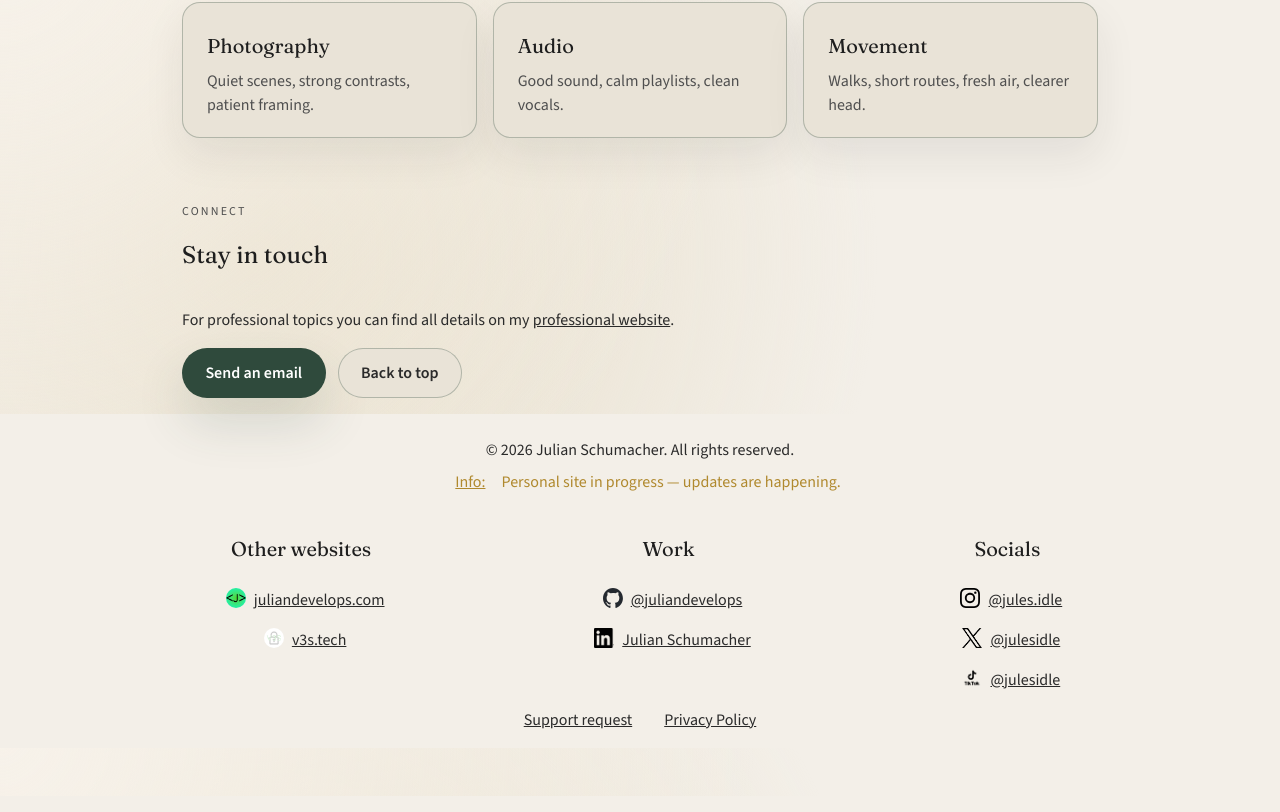
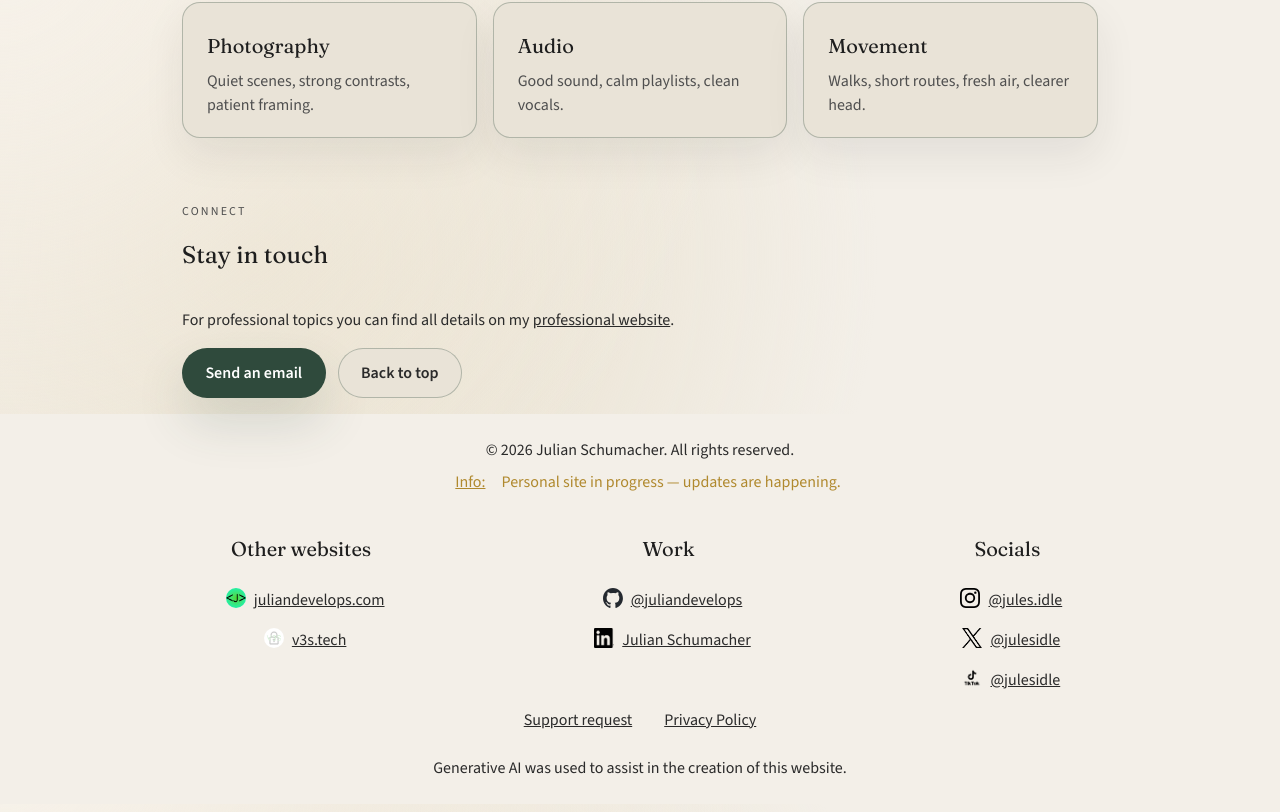
Before and after one commit to juliandevelops/Personal-Website, a Next.js app in the folder personal-website/: page / in a window 1280 px wide. Shown: the part 1665-2477 px from the top of the page. Built offline with nearby package versions, Linux system fonts and the light colour scheme; no server answers.

Commit message:
Add AI disclaimer in footer

```diff
--- a/personal-website/src/app/footer.tsx
+++ b/personal-website/src/app/footer.tsx
@@ -90,6 +90,9 @@ export default function Footer() {
                 <Link href="mailto:support@julianschumacher.dev?subject=Support Request [via Website]&body=[Support request triggered by website footer]">Support request</Link>
                 <Link href="/legal/privacy">Privacy Policy</Link>
             </div>
+            <div>
+                <p>Generative AI was used to assist in the creation of this website.</p>
+            </div>
         </footer >
     )
 }
```
